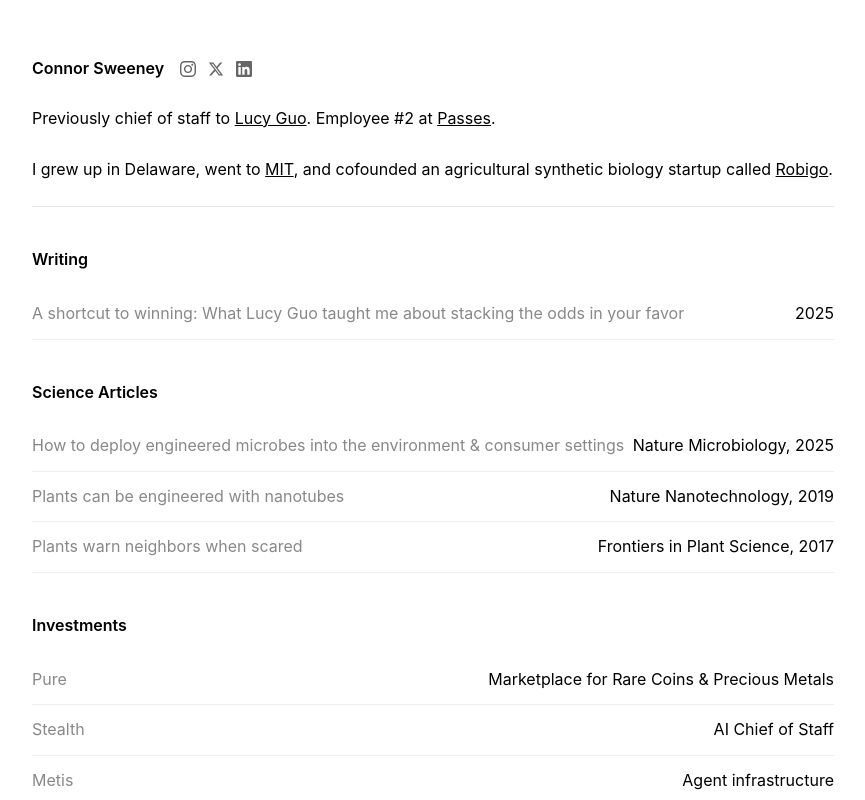
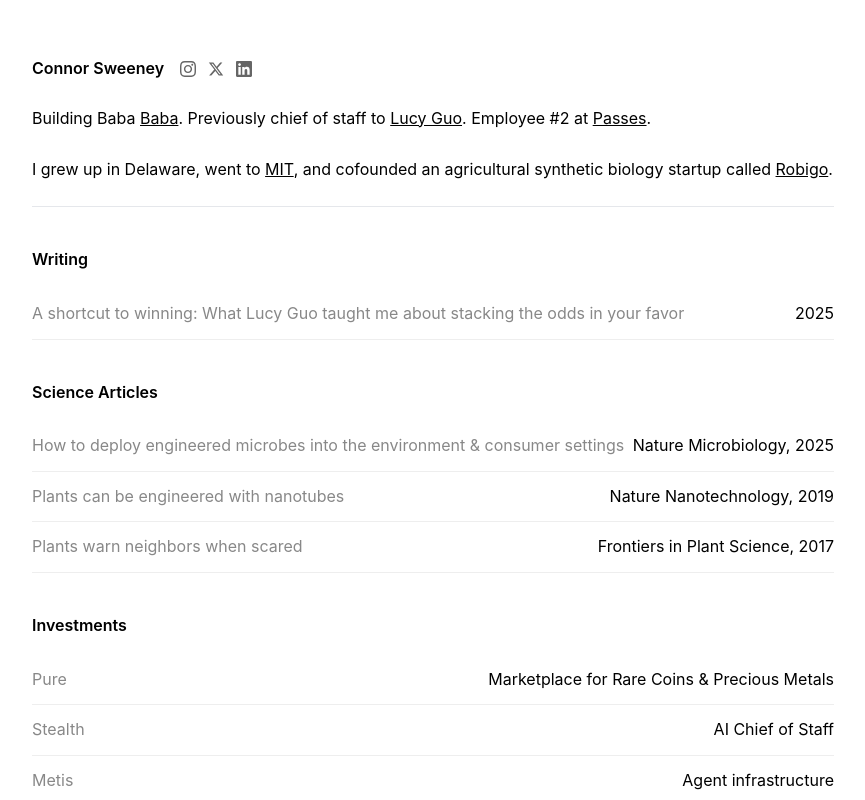
Before and after one commit to cjsweeney/personal-site, a Next.js app: page / in a window 1280 px wide. Shown: the top 800 px of the page, without its empty margins (207-1072 px from the left). Built offline with nearby package versions, Linux system fonts and the light colour scheme.

Commit message:
your message

```diff
--- a/app/page.tsx
+++ b/app/page.tsx
@@ -23,6 +23,7 @@
       </div>
 
       <p>
+        Building Baba <a href= "https://www.callbaba.com" className="bio-link">Baba</a>.
         Previously chief of staff to <a href="https://twitter.com/lucy_guo/status/1572660635187531777?s=20&t=UHhW1GuohBblbSBuRGl-4g" className="bio-link">Lucy Guo</a>.
         Employee #2 at <a href="https://blog.passes.com/passes-announces-40m-series-a/" className="bio-link">Passes</a>.
       </p>
```
